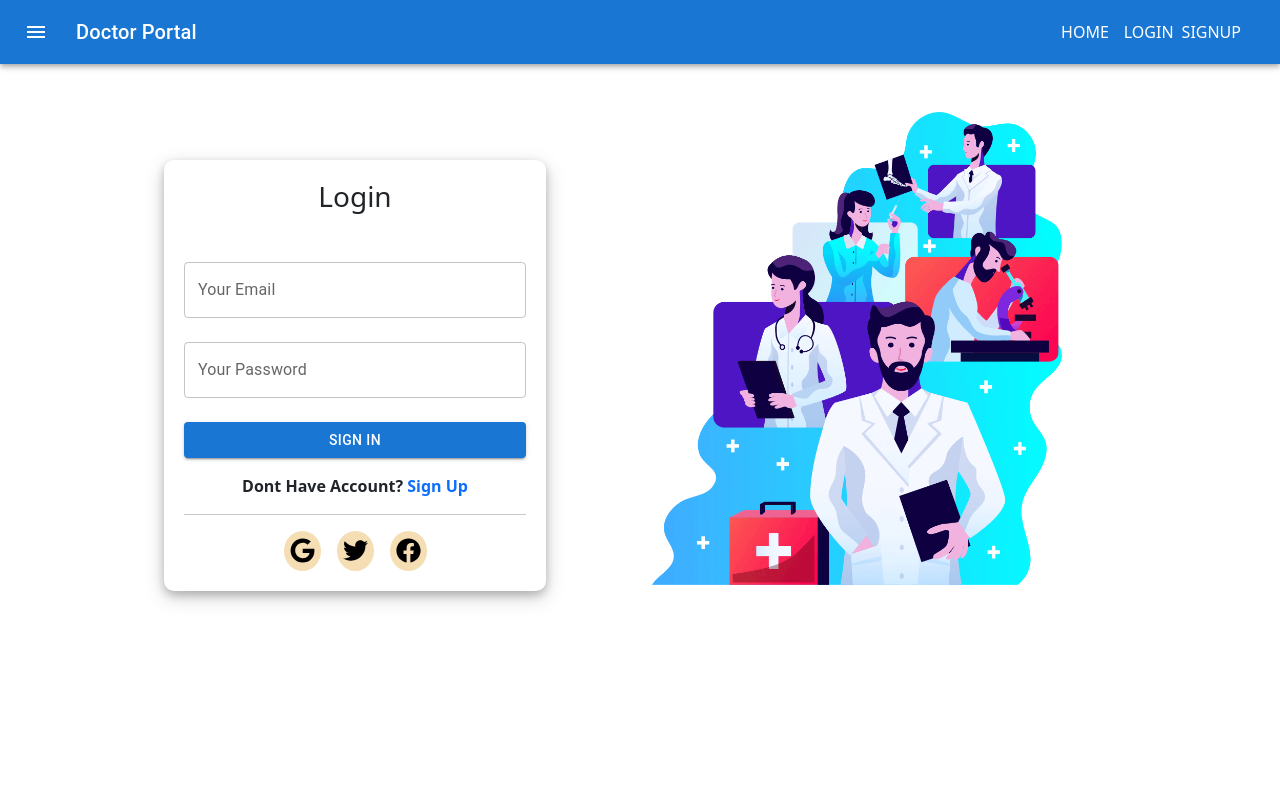
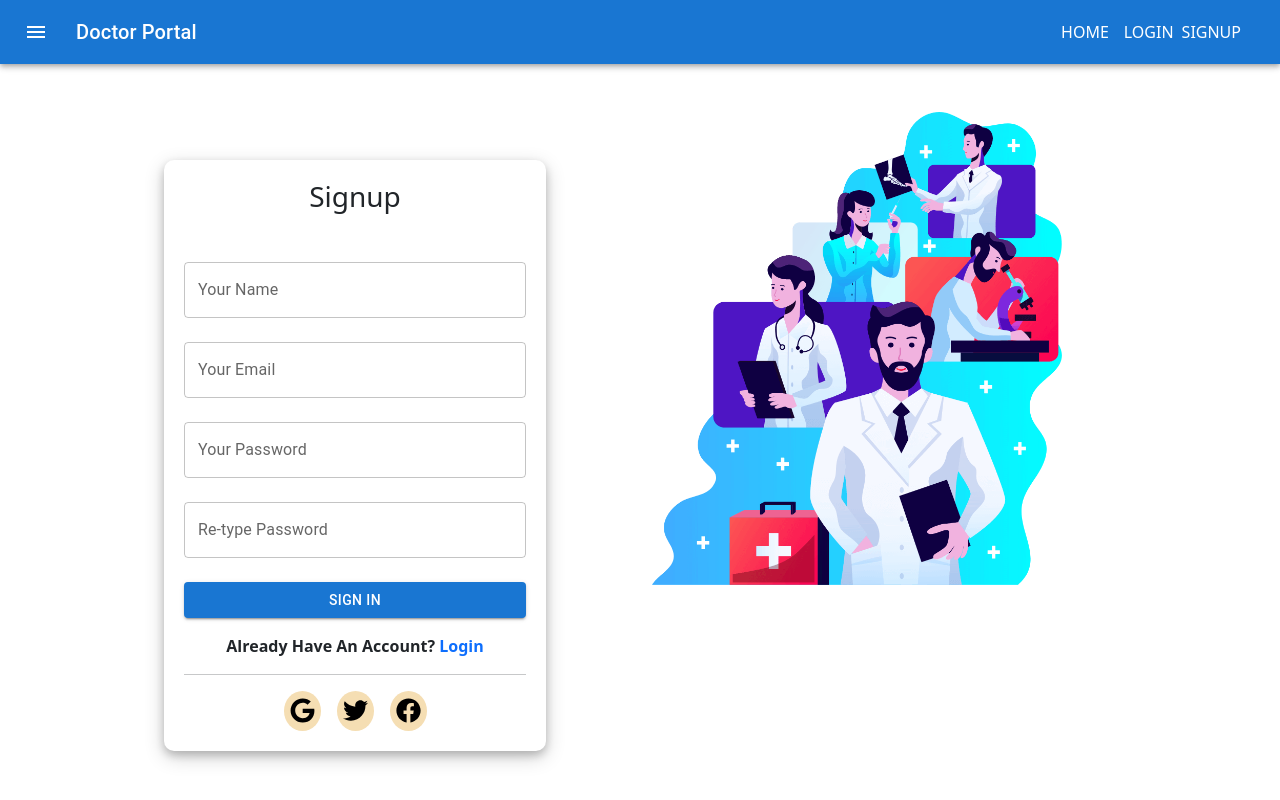
Before and after one commit to mehedi008h/doctor-portal-client, a React (Create React App) app: page /signup in a window 1280 px wide. Built offline with nearby package versions, Linux system fonts and the light colour scheme; no server answers.

Commit message:
add email password signup

```diff
--- a/package.json
+++ b/package.json
@@ -24,6 +24,7 @@
     "react-dom": "^17.0.2",
     "react-router-dom": "^5.3.0",
     "react-scripts": "4.0.3",
+    "sweetalert": "^2.1.2",
     "web-vitals": "^1.1.2"
   },
   "scripts": {
--- a/src/App.js
+++ b/src/App.js
@@ -17,6 +17,9 @@ function App() {
           <Header></Header>
           <Switch>
             <Route path="/home">
+              <Home></Home>
+            </Route>
+            <Route exact path="/">
               <Home></Home>
             </Route>
             <PrivateRouter path="/appointment">
--- a/src/hooks/useFirebase.js
+++ b/src/hooks/useFirebase.js
@@ -7,13 +7,61 @@ initializeFirebase();
 const useFirebase = () => {
     const [user, setUser] = useState({});
     const [isLoading, setIsLoading] = useState(true);
+    const [authError, setAuthError] = useState('');
 
     const auth = getAuth();
     const googleProvider = new GoogleAuthProvider();
 
-    const signInUsingGoogle = () => {
-        return signInWithPopup(auth, googleProvider)
-            .finally(() => { setIsLoading(false) });
+    const signInUsingGoogle = (location, history) => {
+        setIsLoading(true);
+        signInWithPopup(auth, googleProvider)
+            .then((result) => {
+                const user = result.user;
+                saveUser(user.email, user.displayName, 'PUT');
+                setAuthError('');
+                const destination = location?.state?.from || '/home';
+                history.replace(destination);
+            }).catch((error) => {
+                setAuthError(error.message);
+            }).finally(() => setIsLoading(false));
+    }
+
+    const loginUser = (email, password, location, history) => {
+        setIsLoading(true);
+        signInWithEmailAndPassword(auth, email, password)
+            .then((userCredential) => {
+                const destination = location?.state?.from || '/home';
+                history.replace(destination);
+                setAuthError('');
+            })
+            .catch((error) => {
+                setAuthError(error.message);
+            })
+            .finally(() => setIsLoading(false));
+    }
+
+    const registerUser = (email, password, name, history) => {
+        setIsLoading(true);
+        createUserWithEmailAndPassword(auth, email, password)
+            .then((userCredential) => {
+                setAuthError('');
+                const newUser = { email, displayName: name };
+                setUser(newUser);
+                // // save user to the database
+                saveUser(email, name, 'POST');
+                // send name to firebase after creation
+                updateProfile(auth.currentUser, {
+                    displayName: name
+                }).then(() => {
+                }).catch((error) => {
+                });
+                history.replace('/home');
+            })
+            .catch((error) => {
+                setAuthError(error.message);
+                console.log(error);
+            })
+            .finally(() => setIsLoading(false));
     }
 
     // observe user state change
@@ -30,6 +78,18 @@ const useFirebase = () => {
         return () => unsubscribed;
     }, [auth])
 
+    const saveUser = (email, displayName, method) => {
+        const user = { email, displayName };
+        fetch('http://localhost:5000/users', {
+            method: method,
+            headers: {
+                'content-type': 'application/json'
+            },
+            body: JSON.stringify(user)
+        })
+            .then()
+    }
+
     const logOut = () => {
         setIsLoading(true);
         signOut(auth)
@@ -41,7 +101,9 @@ const useFirebase = () => {
         user,
         isLoading,
         signInUsingGoogle,
-        logOut
+        logOut,
+        registerUser,
+        loginUser
     }
 };
 
--- /dev/null
+++ b/src/pages/Dashboard/Admin/Appoienment/Appoienment.css
@@ -0,0 +1,6 @@
+.appoienments {
+    background-color: burlywood;
+    padding: 20px;
+    border-radius: 10px;
+
+}
--- a/src/pages/Dashboard/Admin/Appoienment/Appoienment.js
+++ b/src/pages/Dashboard/Admin/Appoienment/Appoienment.js
@@ -1,9 +1,58 @@
-import React from 'react';
+import { CircularProgress, LinearProgress } from '@mui/material';
+import React, { useEffect, useState } from 'react';
+import { Table } from 'react-bootstrap';
+import useAuth from '../../../../hooks/useAuth';
 
-const Appoienment = () => {
+const Appoienment = ({ date }) => {
+    const { user } = useAuth();
+    const [appoienments, setAppoienments] = useState([]);
+    const [isLoading, setIsLoading] = useState(true);
+
+    useEffect(() => {
+        const url = `http://localhost:5000/appointments?email=${user.email}&date=${date.toLocaleDateString()}`
+        fetch(url)
+            .then(res => res.json())
+            .then(data => {
+                setAppoienments(data);
+                setIsLoading(false);
+            });
+    }, [date, user.email]);
     return (
         <div>
+            <div className="container">
+                <div className="appoienments">
+                    <div className="d-flex align-items-center justify-content-between">
+                        <h5>Appoienments {appoienments.length}</h5>
 
+                        <h5>{date.toLocaleDateString()}</h5>
+                    </div>
+                    {
+                        isLoading && <LinearProgress color="secondary" />
+                    }
+                    <div className="mt-4">
+                        <Table responsive hover>
+                            <thead>
+                                <tr>
+                                    <th>Name</th>
+                                    <th>Time</th>
+                                    <th>Action</th>
+                                </tr>
+                            </thead>
+                            <tbody>
+                                {
+                                    appoienments.map(appoienment =>
+                                        <tr
+                                            key={appoienment._id}
+                                        >
+                                            <td>{appoienment.patientName}</td>
+                                            <td>{appoienment.time}</td>
+                                        </tr>)
+                                }
+                            </tbody>
+                        </Table>
+                    </div>
+                </div>
+            </div>
         </div>
     );
 };
--- a/src/pages/Dashboard/DashboardHome/DashboardHome.js
+++ b/src/pages/Dashboard/DashboardHome/DashboardHome.js
@@ -7,10 +7,9 @@ const DashboardHome = () => {
         <div>
             <div className="row">
                 <div className="col-md-6">
-                    <Calender></Calender>
+                    <h3>Home</h3>
                 </div>
                 <div className="col-md-6">
-                    <Appoienments></Appoienments>
                 </div>
             </div>
         </div>
--- a/src/pages/Login/Login.js
+++ b/src/pages/Login/Login.js
@@ -1,23 +1,32 @@
 import { faFacebook, faGoogle, faTwitter } from '@fortawesome/free-brands-svg-icons';
 import { FontAwesomeIcon } from '@fortawesome/react-fontawesome';
 import { TextField, Button } from '@mui/material';
-import React from 'react';
+import React, { useState } from 'react';
 import { Link, useHistory, useLocation } from 'react-router-dom';
 import useAuth from '../../hooks/useAuth';
 import loginBg from '../../images/login.png';
 import './Login.css';
 
 const Login = () => {
-    const { signInUsingGoogle } = useAuth();
+    const [loginData, setLoginData] = useState({});
+    const { signInUsingGoogle, loginUser } = useAuth();
     const location = useLocation();
     const history = useHistory();
-    const redirect_uri = location.state?.from || '/home';
 
-    const handleGoogleLogin = () => {
-        signInUsingGoogle()
-            .then(result => {
-                history.push(redirect_uri);
-            })
+    const handleOnChange = e => {
+        const field = e.target.name;
+        const value = e.target.value;
+        const newLoginData = { ...loginData };
+        newLoginData[field] = value;
+        setLoginData(newLoginData);
+    }
+    const handleLoginSubmit = e => {
+        loginUser(loginData.email, loginData.password, location, history);
+        e.preventDefault();
+    }
+
+    const handleGoogleSignIn = () => {
+        signInUsingGoogle(location, history)
     }
     return (
         <div>
@@ -26,15 +35,26 @@ const Login = () => {
                     <div className="col-md-6 mt-5 mb-5">
                         <div className="login-card">
                             <h3 className="text-center">Login</h3>
-                            <form className="mt-4 d-flex flex-column">
-                                <TextField sx={{ width: '100%', marginTop: 3 }} type="email" id="outlined-basic" label="Your Email" variant="outlined" />
-                                <TextField sx={{ width: '100%', marginTop: 3 }} type="password" id="outlined-basic" label="Your Password" variant="outlined" />
-                                <Button sx={{ width: '100%', marginTop: 3 }} variant="contained">Sign in</Button>
+                            <form onSubmit={handleLoginSubmit} className="mt-4 d-flex flex-column">
+                                <TextField
+                                    onChange={handleOnChange}
+                                    name="email"
+                                    sx={{ width: '100%', marginTop: 3 }}
+                                    type="email" label="Your Email"
+                                    variant="outlined" />
+                                <TextField
+                                    onChange={handleOnChange}
+                                    name="password"
+                                    sx={{ width: '100%', marginTop: 3 }}
+                                    type="password"
+                                    label="Your Password"
+                                    variant="outlined" />
+                                <Button sx={{ width: '100%', marginTop: 3 }} type="submit" variant="contained">Sign in</Button>
                             </form>
                             <p className="text-center mt-3 fw-bold">Dont Have Account? <Link to="/signup" style={{ textDecoration: 'none' }} className="">Sign Up</Link></p>
                             <hr />
                             <div className="text-center">
-                                <button onClick={handleGoogleLogin} className="social"><FontAwesomeIcon className="social-icon" icon={faGoogle}></FontAwesomeIcon></button>
+                                <button onClick={handleGoogleSignIn} className="social"><FontAwesomeIcon className="social-icon" icon={faGoogle}></FontAwesomeIcon></button>
                                 <button className="social ms-3"><FontAwesomeIcon className="social-icon" icon={faTwitter}></FontAwesomeIcon></button>
                                 <button className="social ms-3"><FontAwesomeIcon className="social-icon" icon={faFacebook}></FontAwesomeIcon></button>
                             </div>
--- a/src/pages/Signup/Signup.js
+++ b/src/pages/Signup/Signup.js
@@ -1,28 +1,79 @@
-import React from 'react';
+import React, { useState } from 'react';
 import { faFacebook, faGoogle, faTwitter } from '@fortawesome/free-brands-svg-icons';
 import { FontAwesomeIcon } from '@fortawesome/react-fontawesome';
 import { TextField, Button } from '@mui/material';
 import loginBg from '../../images/login.png';
 import './Signup.css';
-import { Link } from 'react-router-dom';
+import { Link, useHistory, useLocation } from 'react-router-dom';
+import useAuth from '../../hooks/useAuth';
+import swal from 'sweetalert';
 
 const Signup = () => {
+    const [loginData, setLoginData] = useState({});
+    const { signInUsingGoogle, isLoading, registerUser } = useAuth();
+    const location = useLocation();
+    const history = useHistory();
+
+    const handleGoogleSignIn = () => {
+        signInUsingGoogle(location, history)
+    }
+
+    const handleOnBlur = e => {
+        const field = e.target.name;
+        const value = e.target.value;
+        const newLoginData = { ...loginData };
+        newLoginData[field] = value;
+        setLoginData(newLoginData);
+    }
+    const handleLoginSubmit = e => {
+        if (loginData.password !== loginData.password2) {
+            swal("Something Went Wrong!", "Your password did not match!", "danger");
+            return;
+        }
+        registerUser(loginData.email, loginData.password, loginData.name, history);
+        e.preventDefault();
+    }
     return (
         <div>
             <div className="container mt-5">
                 <div className="row">
                     <div className="col-md-6 mt-5 mb-5">
                         <div className="login-card">
-                            <h3 className="text-center">Login</h3>
-                            <form className="mt-4 d-flex flex-column">
-                                <TextField sx={{ width: '100%', marginTop: 3 }} type="email" id="outlined-basic" label="Your Email" variant="outlined" />
-                                <TextField sx={{ width: '100%', marginTop: 3 }} type="password" id="outlined-basic" label="Your Password" variant="outlined" />
-                                <Button sx={{ width: '100%', marginTop: 3 }} variant="contained">Sign in</Button>
-                            </form>
-                            <p className="text-center mt-3 fw-bold">Dont Have Account? <Link to="/signup" style={{ textDecoration: 'none' }} className="">Sign Up</Link></p>
+                            <h3 className="text-center">Signup</h3>
+                            {!isLoading &&
+                                <form onSubmit={handleLoginSubmit} className="mt-4 d-flex flex-column">
+                                    <TextField
+                                        onBlur={handleOnBlur}
+                                        name="name"
+                                        sx={{ width: '100%', marginTop: 3 }}
+                                        type="text"
+                                        label="Your Name" variant="outlined" />
+                                    <TextField
+                                        onBlur={handleOnBlur}
+                                        name="email"
+                                        sx={{ width: '100%', marginTop: 3 }}
+                                        type="email"
+                                        label="Your Email" variant="outlined" />
+                                    <TextField
+                                        onBlur={handleOnBlur}
+                                        name="password"
+                                        sx={{ width: '100%', marginTop: 3 }}
+                                        type="password"
+                                        label="Your Password" variant="outlined" />
+                                    <TextField
+                                        onBlur={handleOnBlur}
+                                        name="password2"
+                                        sx={{ width: '100%', marginTop: 3 }}
+                                        type="password"
+                                        label="Re-type Password" variant="outlined" />
+                                    <Button sx={{ width: '100%', marginTop: 3 }} type="submit" variant="contained">Sign in</Button>
+                                </form>
+                            }
+
+                            <p className="text-center mt-3 fw-bold">Already Have An Account? <Link to="/login" style={{ textDecoration: 'none' }} className="">Login</Link></p>
                             <hr />
                             <div className="text-center">
-                                <button className="social"><FontAwesomeIcon className="social-icon" icon={faGoogle}></FontAwesomeIcon></button>
+                                <button onClick={handleGoogleSignIn} className="social"><FontAwesomeIcon className="social-icon" icon={faGoogle}></FontAwesomeIcon></button>
                                 <button className="social ms-3"><FontAwesomeIcon className="social-icon" icon={faTwitter}></FontAwesomeIcon></button>
                                 <button className="social ms-3"><FontAwesomeIcon className="social-icon" icon={faFacebook}></FontAwesomeIcon></button>
                             </div>
```
Also changed, not shown: src/pages/Dashboard/Admin/Appoienment/Appoienments.js (+19 -2 lines), src/pages/Dashboard/Dashboard.css (+14 -0 lines), src/pages/Dashboard/Dashboard.js (+7 -2 lines), 1 other file (tests, documents, lock files or other folders).
